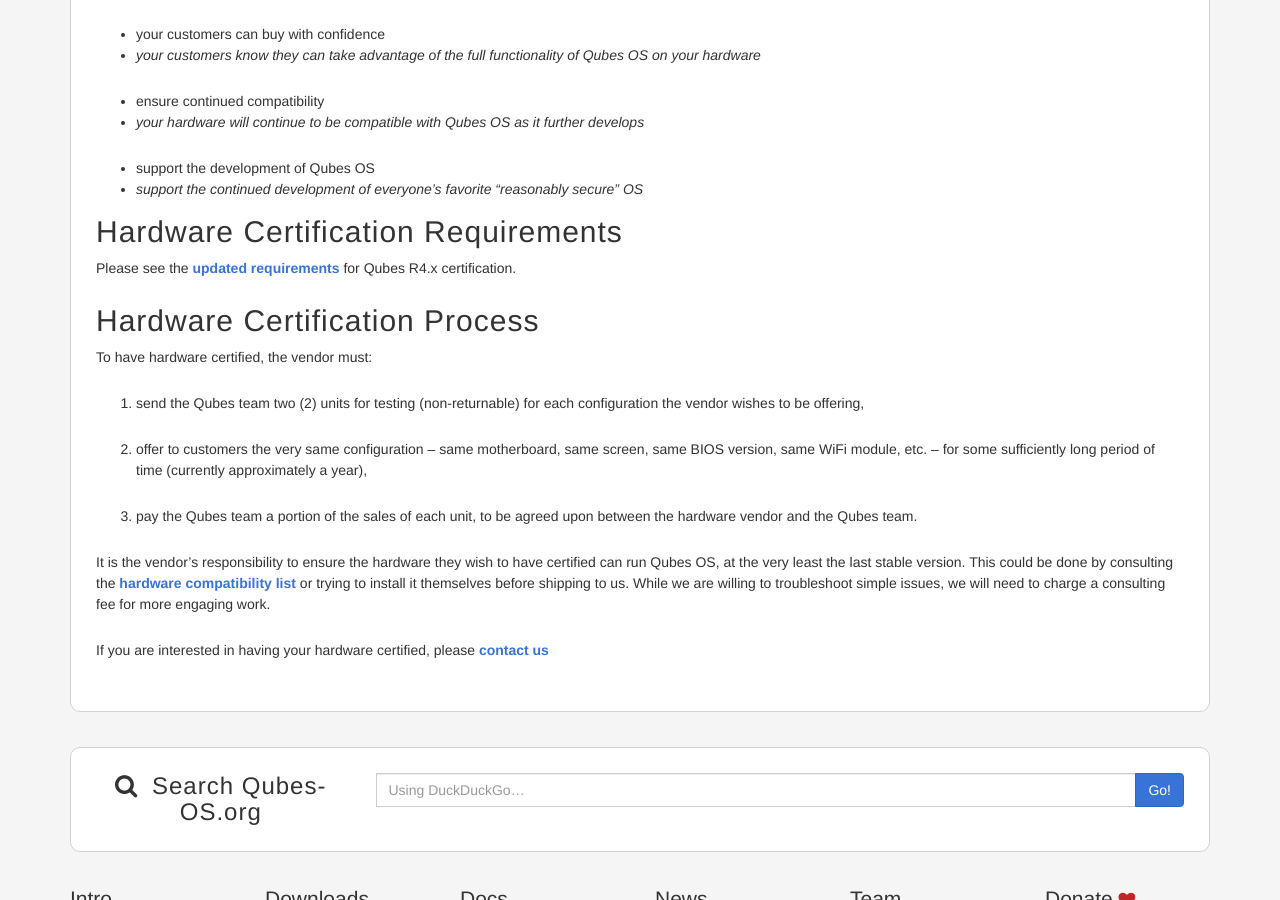
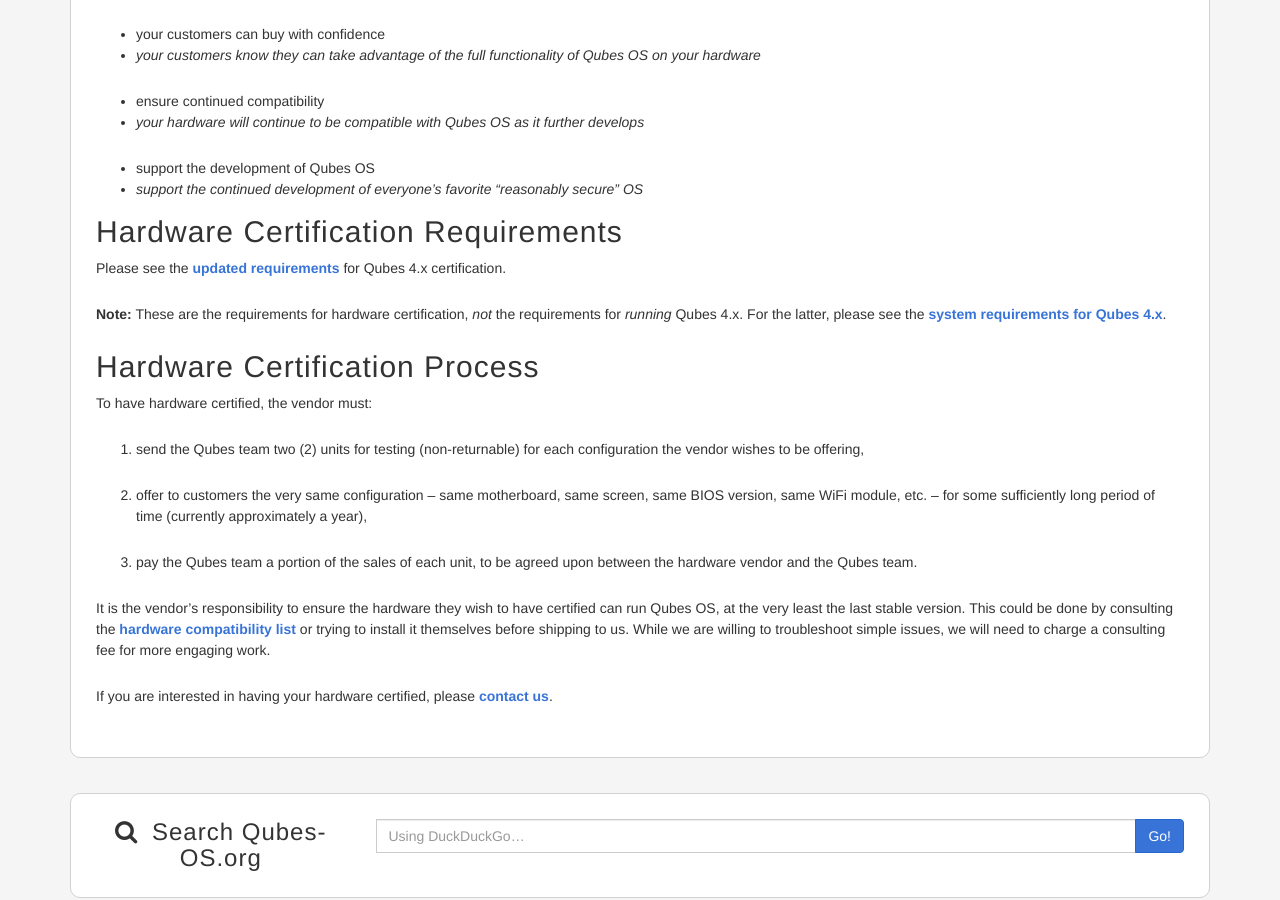
Before and after one commit to QubesOS/qubesos.github.io, a Jekyll site: the page built from pages/hardware-certification.md, in a window 1280 px wide and 900 px high, scrolled down 353 px. Built offline with Jekyll 4.4.1, drawn with Linux system fonts in a browser that asks for light colours; some web fonts are replaced.

Commit message:
Update Hardware Certification page
* Clarify that 4.x certification requirements are not minimum
  requirements
* Change contact address to new business address

```diff
--- a/pages/hardware-certification.md
+++ b/pages/hardware-certification.md
@@ -26,7 +26,11 @@ secure" OS*
 
 ## Hardware Certification Requirements
 
-Please see the [updated requirements] for Qubes R4.x certification.
+Please see the [updated requirements] for Qubes 4.x certification.
+
+**Note:** These are the requirements for hardware certification, *not* the
+requirements for *running* Qubes 4.x. For the latter, please see the
+[system requirements for Qubes 4.x].
 
 ## Hardware Certification Process
 
@@ -50,7 +54,9 @@ themselves before shipping to us. While we are willing to troubleshoot
 simple issues, we will need to charge a consulting fee for more engaging
 work.
 
-If you are interested in having your hardware certified, please [contact us](mailto:joanna@invisiblethingslab.com)
+If you are interested in having your hardware certified, please [contact us].
 
 [Qubes-certified Laptops]: /doc/certified-laptops/
 [updated requirements]: /news/2016/07/21/new-hw-certification-for-q4/
+[system requirements for Qubes 4.x]: https://www.qubes-os.org/doc/system-requirements/#qubes-release-4x
+[contact us]: mailto:business@qubes-os.org
```
